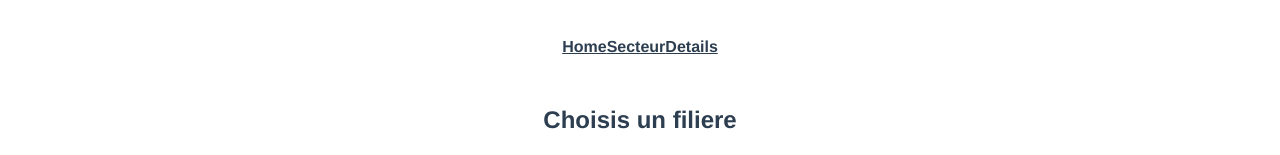
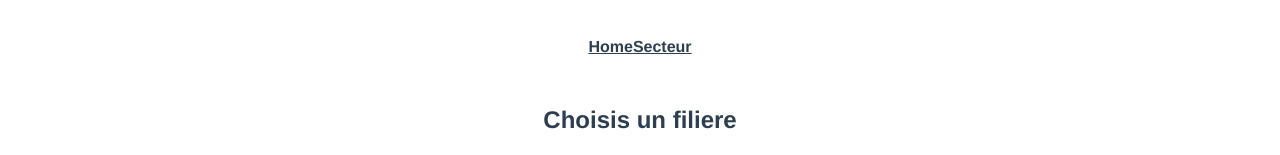
Before and after one commit to Skobraf/Career-meeting, a Vue app: page /secteur/1 in a window 1280 px wide. Shown: the top 155 px of the page. Built offline with nearby package versions, Linux system fonts and the light colour scheme.

Commit message:
removed detail route

```diff
--- a/src/App.vue
+++ b/src/App.vue
@@ -3,7 +3,6 @@
     <div id="nav">
       <router-link to="/">Home</router-link>
       <router-link to="/secteur">Secteur</router-link>
-      <router-link to="/secteur/details">Details</router-link>
     </div>
     <router-view />
   </div>
```
